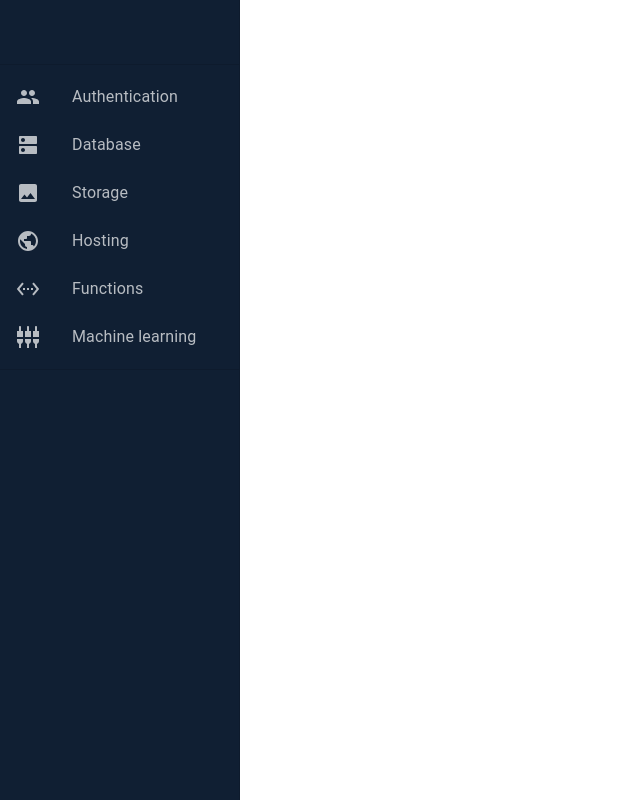
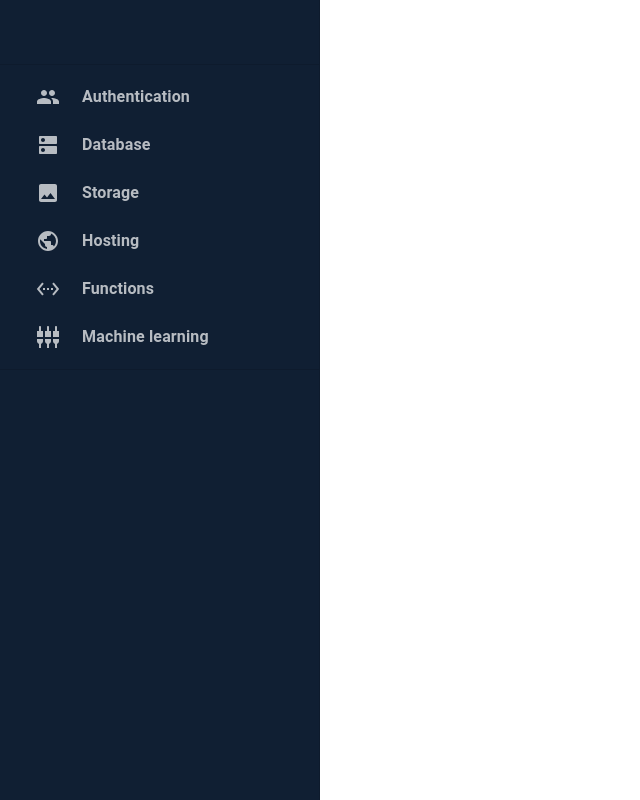
Before and after one commit to OdellPurifoy/hrf_fe2, a React (Vite) app: page / in a window 1280 px wide. Shown: the whole page, without its empty margins (0-640 px from the left). Built offline with nearby package versions, Linux system fonts and the light colour scheme.

Commit message:
Fixed style rendering

```diff
--- a/src/components/SideNavbar/SideNavbar.jsx
+++ b/src/components/SideNavbar/SideNavbar.jsx
@@ -7,36 +7,28 @@ import ListItem from '@mui/material/ListItem';
 import ListItemButton from '@mui/material/ListItemButton';
 import ListItemIcon from '@mui/material/ListItemIcon';
 import ListItemText from '@mui/material/ListItemText';
-import { sideNavbarListItems } from "./constants/sideNavbarListItems";
+import { sideNavbarListItems } from './constants/sideNavbarListItems';
+import { sideNavbarStyles } from './styles';
 
 const SideNavbar = () => {
   const drawerWidth = 240;
 
   return (
     <Drawer
-        sx={{
-          width: drawerWidth,
-          flexShrink: 0,
-          '& .MuiDrawer-paper': {
-            width: drawerWidth,
-            boxSizing: 'border-box',
-            backgroundColor: '#101F33',
-            color: 'rgba(255, 255, 255,  0.7)',
-          },
-        }}
+        sx={sideNavbarStyles.drawer}
         variant="permanent"
         anchor="left"
       >
         <Toolbar />
         <Divider />
         <List>
-          {sideNavbarListItems.map((text, index) => (
-            <ListItem key={text.id} disablePadding>
+          {sideNavbarListItems.map((item, index) => (
+            <ListItem button key={item.id} disablePadding>
               <ListItemButton>
-                <ListItemIcon sx={{ color: 'rgba(255, 255, 255,  0.7)'}}>
-                  {text.icon}
+                <ListItemIcon sx={sideNavbarStyles.icons}>
+                  {item.icon}
                 </ListItemIcon>
-                <ListItemText primary={text.label} />
+                <ListItemText sx={sideNavbarStyles.text} primary={item.label} />
               </ListItemButton>
             </ListItem>
           ))}
--- /dev/null
+++ b/src/components/SideNavbar/styles.jsx
@@ -0,0 +1,26 @@
+export const sideNavbarStyles = {
+  drawer: {
+      width: 320,
+      flexShrink: 0,
+      '& .MuiDrawer-paper': {
+          width: 320,
+          boxSizing: 'border-box',
+          backgroundColor: '#101F33',
+          color: 'rgba(255, 255, 255, 0.7)',
+      },
+      '& .Mui-selected': {
+          color: 'red',
+      },
+  },
+  icons: {
+      color: 'rgba(255, 255, 255, 0.7)!important',
+      marginLeft: '20px',
+  },
+  text: {
+      '& span': {
+          marginLeft: '-10px',
+          fontWeight: '600',
+          fontSize: '16px',
+      }
+  }
+};
```
Also changed, not shown: src/components/SideNavbar/styles.js (deleted, +0 -26 lines).
